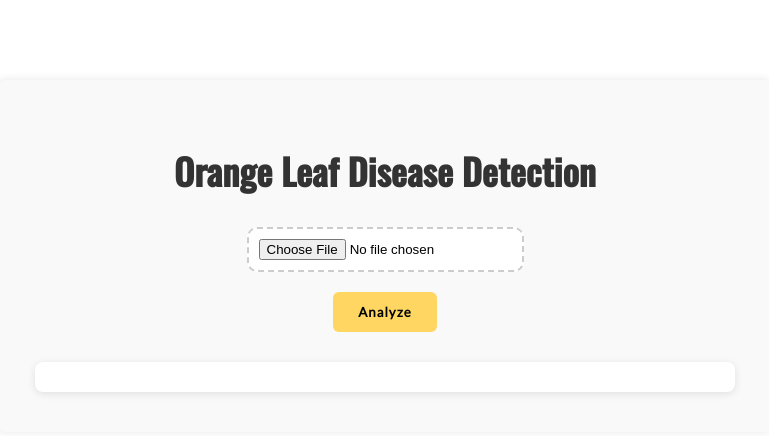
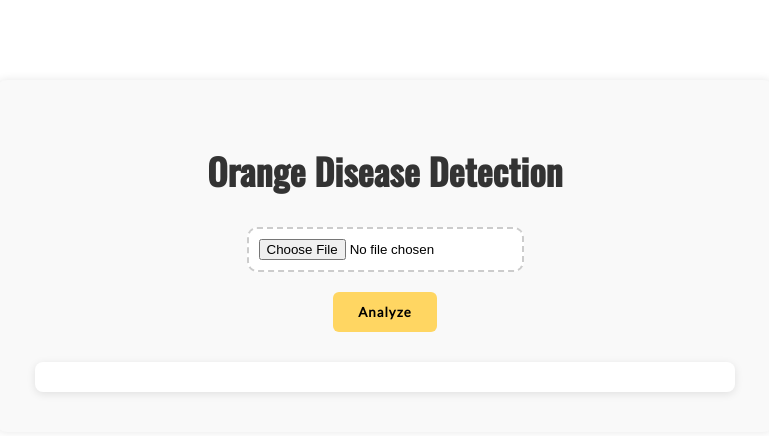
Before and after one commit to Vaishnavi639/Orange-Disease-Detection, a plain HTML site: page Application/frontend/index.html in a window 1280 px wide. Shown: the whole page, without its empty margins (255-1024 px from the left). Drawn offline with nearby package versions, Linux system fonts and the light colour scheme.

Commit message:
Update index.html

```diff
--- a/Application/frontend/index.html
+++ b/Application/frontend/index.html
@@ -12,7 +12,7 @@
 </head>
 <body>
     <div class="main-container">
-        <h1>Orange Leaf Disease Detection</h1>
+        <h1>Orange Disease Detection</h1>
         <div class="upload-box">
             <input type="file" id="imageInput" accept="image/*">
             <br>
```
